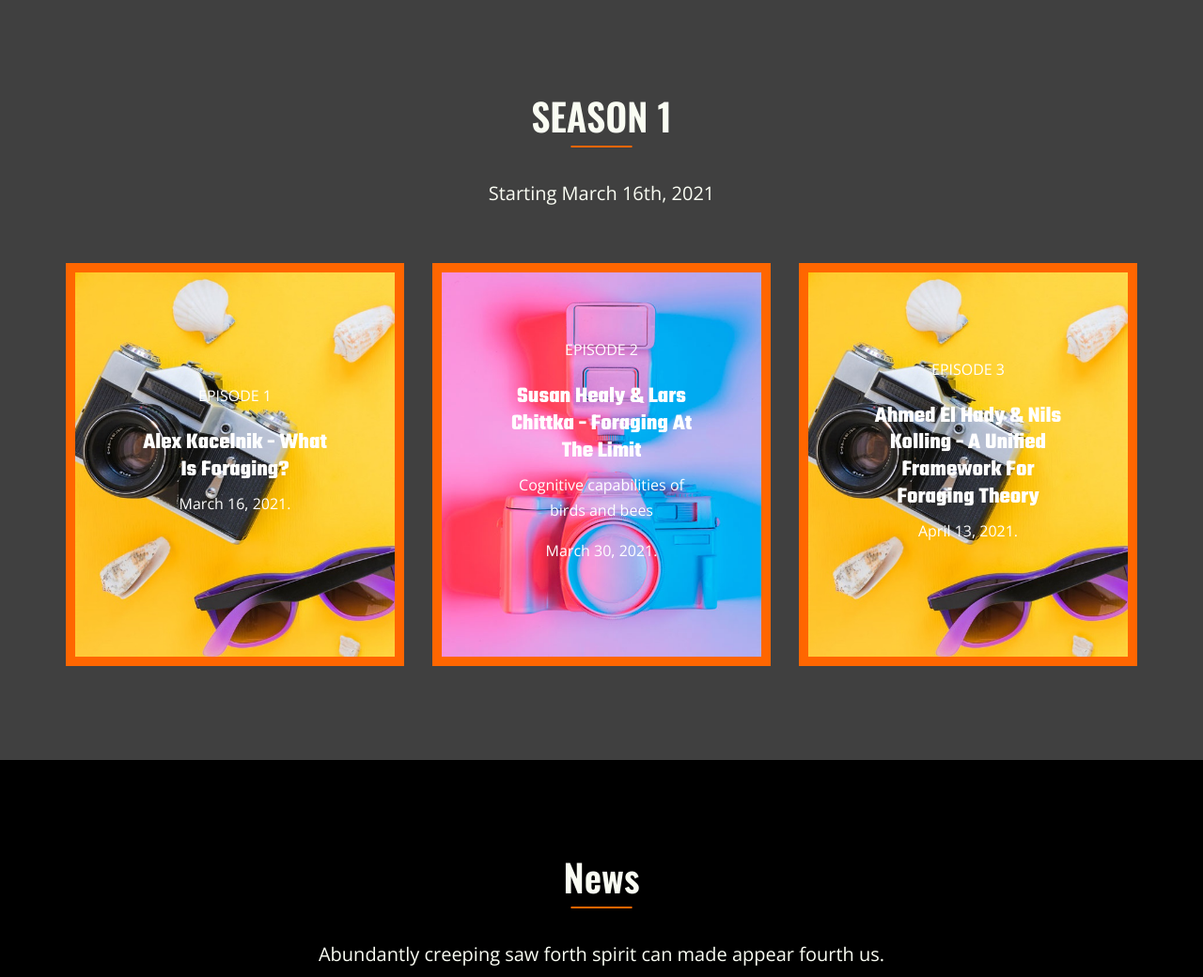
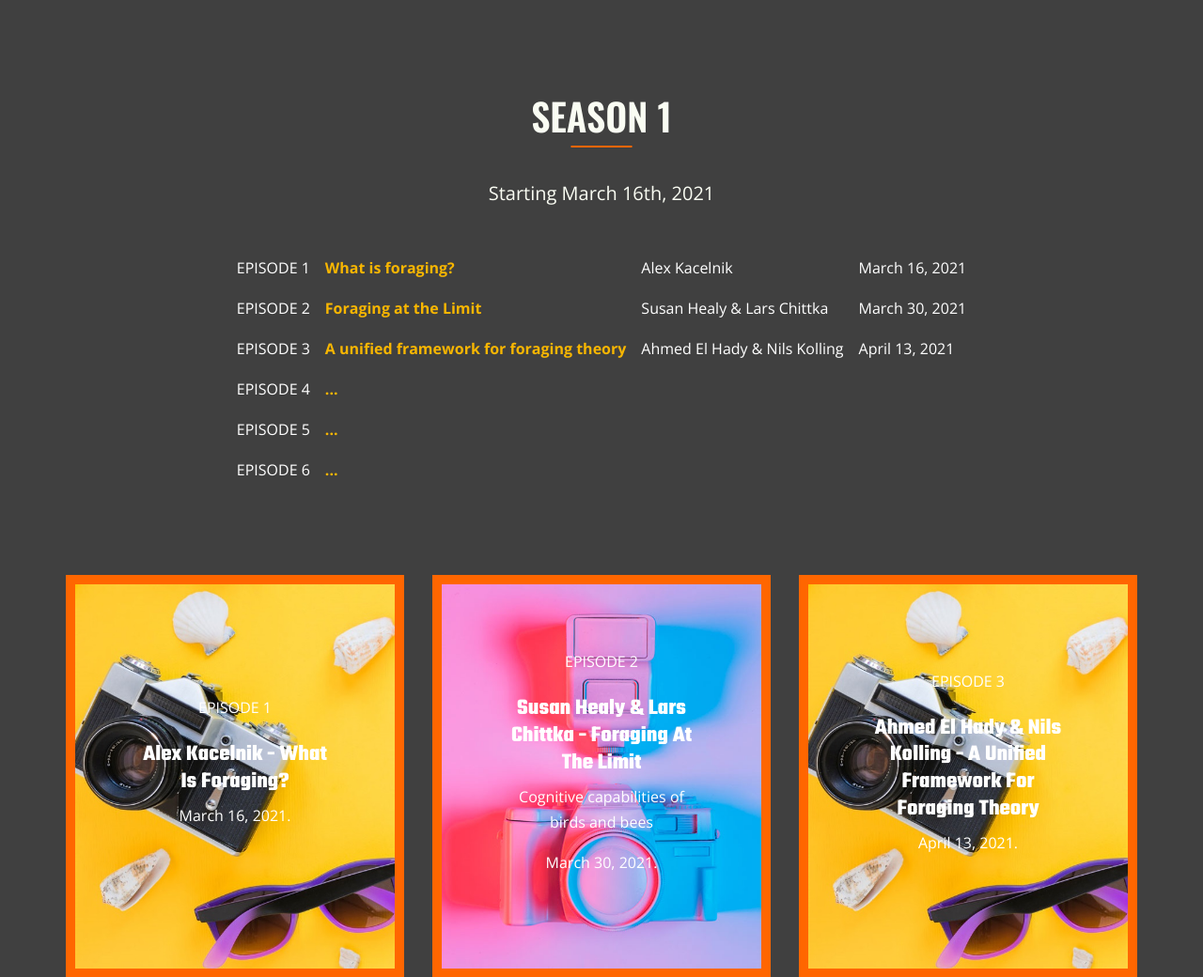
Before and after one commit to future-of-foraging-seminars/future-of-foraging-seminars.github.io, a PHP site: page / in a window 1280 px wide. Shown: the part 900-1940 px from the top of the page at 94% size. Run offline with PHP 8.4, Linux system fonts and the light colour scheme.

Commit message:
table listing episodes

```diff
--- a/css/style.css
+++ b/css/style.css
@@ -63,6 +63,17 @@ a {
 .no-margin {
   margin-right: 0;
   margin-left: 0; }
+
+  .tabcenter {
+    margin-left: auto;
+    margin-right: auto;
+    padding: 8px;
+  }
+
+td, th {
+    padding: 8px;
+    text-align: left;
+  }
 
 .area-heading {
   text-align: center;
--- a/index.html
+++ b/index.html
@@ -167,8 +167,56 @@
             <div id="s1" class="area-heading">
                 <h3>SEASON 1</h3>
                 <p>Starting March 16th, 2021</p>
+
+                <p>
+                  <table class="tabcenter">
+                    <!--<tr>
+                      <th> </th>
+                      <th>Title</th>
+                      <th>Speakers</th>
+                      <th>Date</th>
+                    </tr>-->
+                    <tr>
+                      <td>EPISODE 1</td>
+                      <td><b>What is foraging?</b></td>
+                      <td>Alex Kacelnik</td>
+                      <td>March 16, 2021</td>
+                    </tr>
+                    <tr>
+                      <td>EPISODE 2</td>
+                      <td><b>Foraging at the Limit</b></td>
+                      <td>Susan Healy & Lars Chittka</td>
+                      <td>March 30, 2021</td>
+                    </tr>
+                    <tr>
+                      <td>EPISODE 3</td>
+                      <td><b>A unified framework for foraging theory</b></td>
+                      <td>Ahmed El Hady & Nils Kolling</td>
+                      <td>April 13, 2021</td>
+                    </tr>
+                    <tr>
+                      <td>EPISODE 4</td>
+                      <td><b>...</b></td>
+                      <td></td>
+                      <td></td>
+                    </tr>
+                    <tr>
+                      <td>EPISODE 5</td>
+                      <td><b>...</b></td>
+                      <td></td>
+                      <td></td>
+                    </tr>
+                    <tr>
+                      <td>EPISODE 6</td>
+                      <td><b>...</b></td>
+                      <td></td>
+                      <td></td>
+                    </tr>
+                  </table>
+                </p>
             </div>
         </div>
+
         <divclass="container-fluid">
             <div class="row">
                 <div class="col-md-6 col-lg-6 col-xl-4">
```
